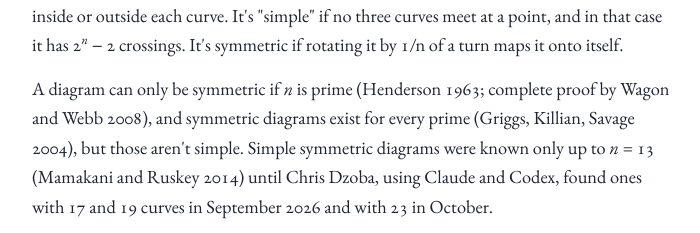
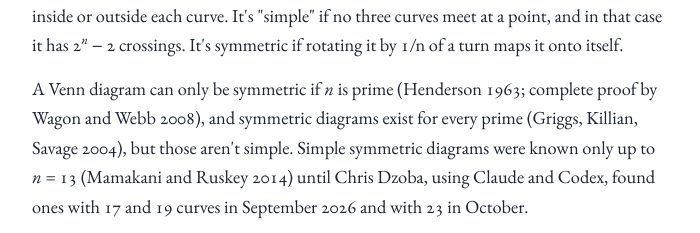
Before and after one commit to dreeves/svenn, a plain HTML site: page index.html in a window 1280 px wide. Shown: the part 206-439 px from the top of the page, without its empty margins (32-732 px from the left). Drawn offline with nearby package versions, Linux system fonts and the light colour scheme.

Commit message:
Copyedit

```diff
--- a/index.html
+++ b/index.html
@@ -81,7 +81,7 @@
   <p>An <i>n</i>-curve Venn diagram has one connected region for each of the 2<sup><i>n</i></sup> ways a point can be inside or outside each curve.
     It's "simple" if no three curves meet at a point, and in that case it has 2<sup><i>n</i></sup>&nbsp;−&nbsp;2 crossings.
     It's symmetric if rotating it by 1/n of a turn maps it onto itself.</p>
-  <p>A diagram can only be symmetric if <i>n</i> is prime (Henderson 1963; complete proof by Wagon and Webb 2008), and symmetric diagrams exist for every prime (Griggs, Killian, Savage 2004), but those aren't simple.
+  <p>A Venn diagram can only be symmetric if <i>n</i> is prime (Henderson 1963; complete proof by Wagon and Webb 2008), and symmetric diagrams exist for every prime (Griggs, Killian, Savage 2004), but those aren't simple.
     Simple symmetric diagrams were known only up to <i>n</i>&nbsp;=&nbsp;13 (Mamakani and Ruskey 2014) until Chris Dzoba, using Claude and Codex, found ones with 17 and 19 curves in September 2026 and with 23 in October.</p>
   <p>Below is a simple symmetric Venn diagram for each prime.
     Click an image (except the last two) to open it as a zoomable vector image."</p>
```
